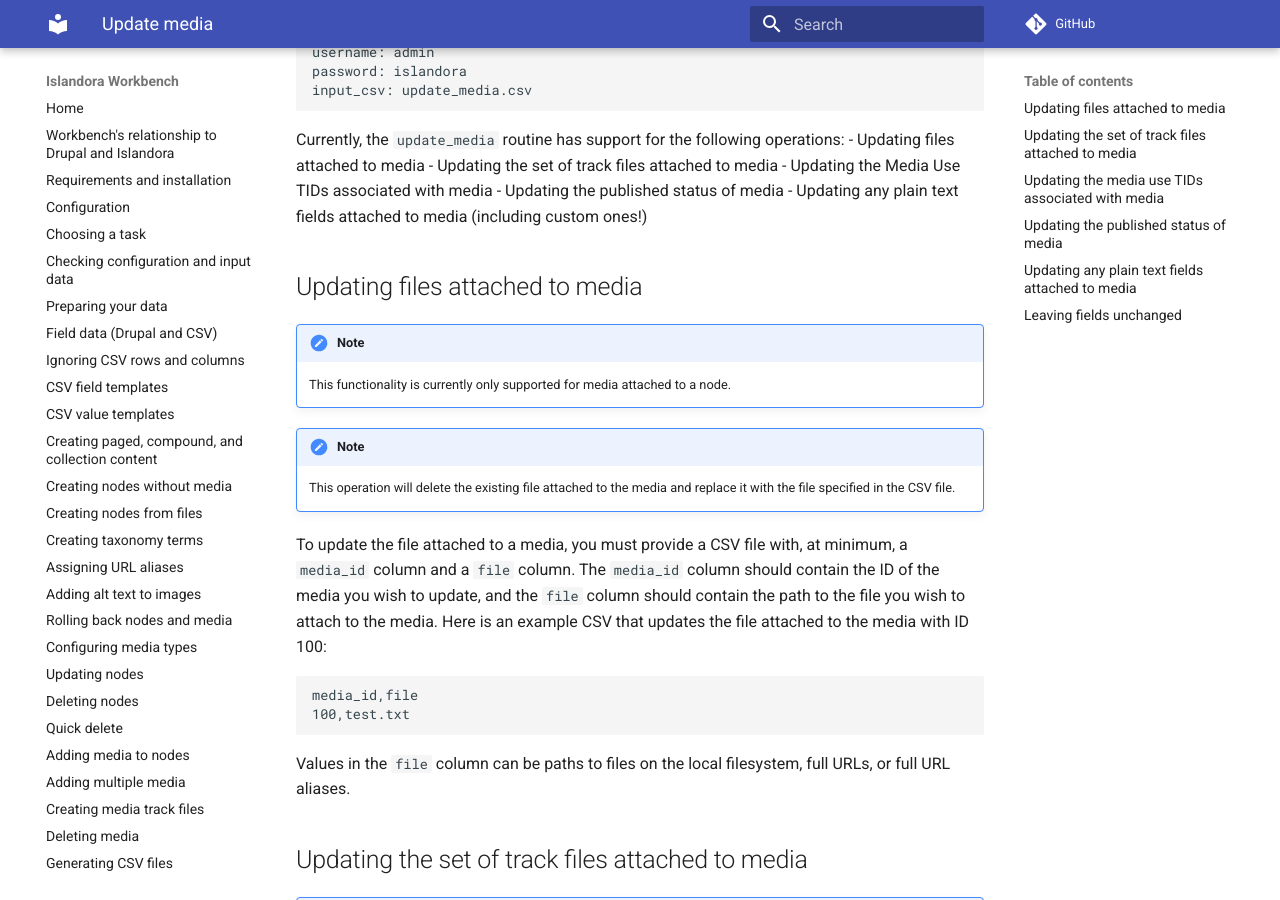
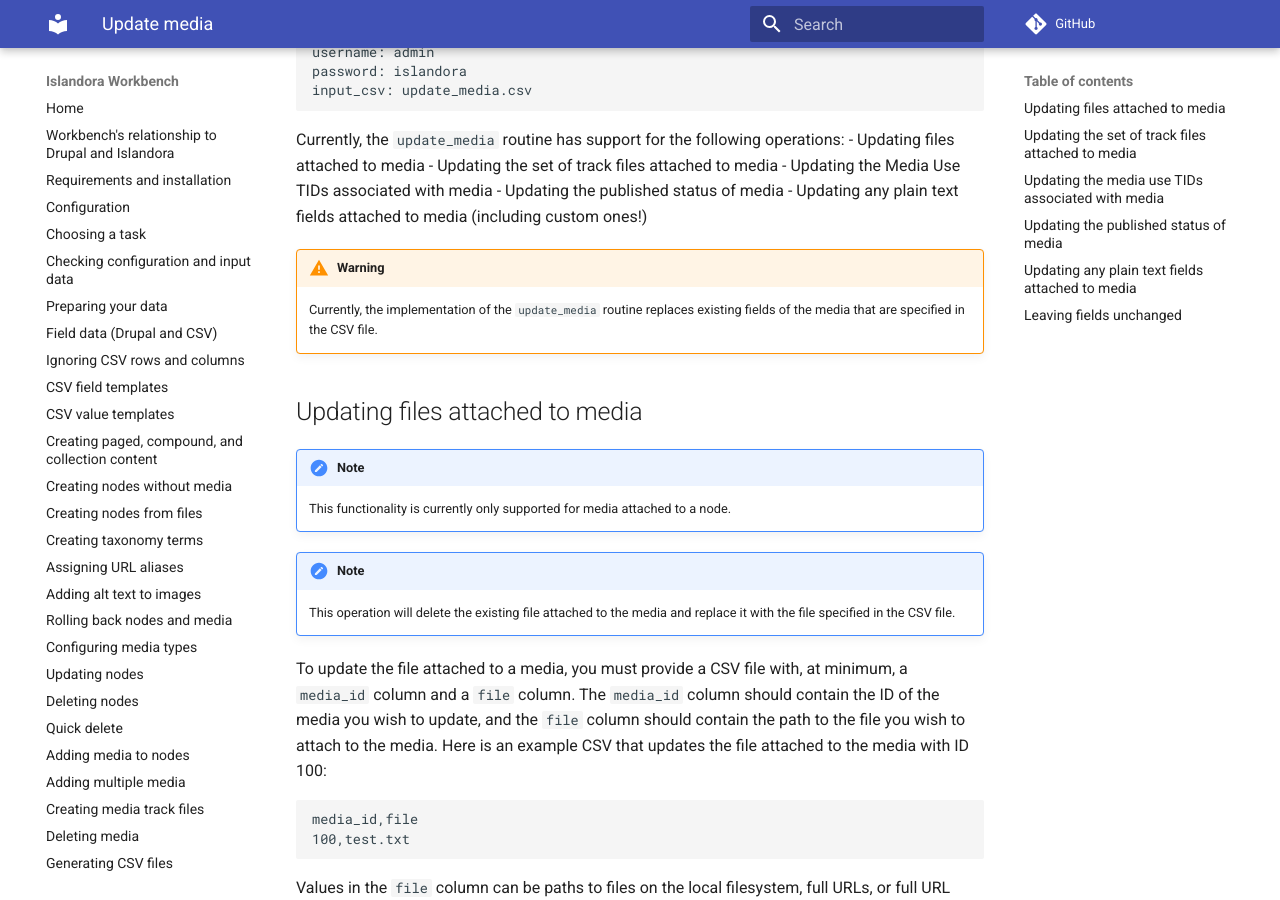
Before and after one commit to mjordan/islandora_workbench_docs, an MkDocs documentation site: the page built from docs/update_media.md, in a window 1280 px wide and 900 px high, scrolled down 487 px. Built offline with MkDocs 1.6.1 and Material for MkDocs 9.7.7, drawn with Linux system fonts in a browser that asks for light colours; comment, search, counter and statistics services are not loaded.

Commit message:
Update update_media.md

```diff
--- a/docs/update_media.md
+++ b/docs/update_media.md
@@ -22,6 +22,9 @@
 - Updating the Media Use TIDs associated with media
 - Updating the published status of media
 - Updating any plain text fields attached to media (including custom ones!)
+
+!!! warning
+    Currently, the implementation of the `update_media` routine replaces existing fields of the media that are specified in the CSV file.
 
 ## Updating files attached to media
 !!! note
```
